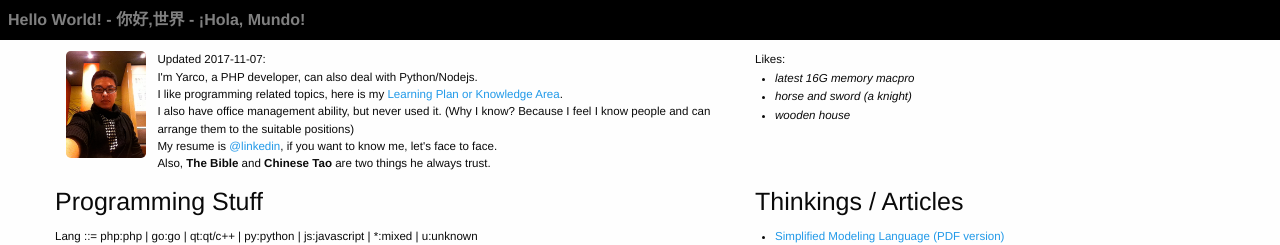
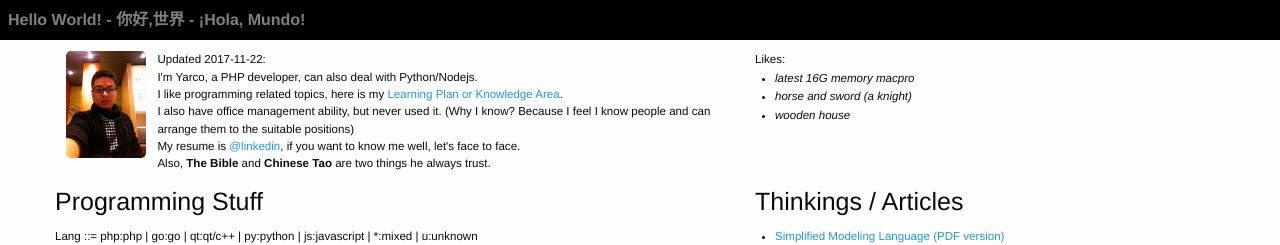
Before and after one commit to yarcowang/yarcowang.github.io, a Jekyll site: the page built from index.html, in a window 1280 px wide. Shown: the top 245 px of the page. Built offline with Jekyll 4.4.1, drawn with Linux system fonts in a browser that asks for light colours.

Commit message:
a bit changed

```diff
--- a/index.html
+++ b/index.html
@@ -4,11 +4,11 @@ layout: page
 		<div class="row">
 			<div class="large-7 columns">
 				<img src="files/myself.jpg" class="float-left" style="width:5rem;margin:0 .7rem 0;border-radius:.3rem" />
-				Updated 2017-11-07:<br />
+				Updated 2017-11-22:<br />
 				I'm Yarco, a PHP developer, can also deal with Python/Nodejs.<br />
 				I like programming related topics, here is my <a href="langs.html">Learning Plan or Knowledge Area</a>.<br />
 				I also have office management ability, but never used it. (Why I know? Because I feel I know people and can arrange them to the suitable positions)<br />
-                My resume is <a href="https://www.linkedin.com/in/yarcowang">@linkedin</a>, if you want to know me, let's face to face.<br />
+                My resume is <a href="https://www.linkedin.com/in/yarcowang">@linkedin</a>, if you want to know me well, let's face to face.<br />
 				Also, <b>The Bible</b> and <b>Chinese Tao</b> are two things he always trust.<br />
 			</div>
 			<div class="large-5 columns">
```
Also changed, not shown: langs_files/images/My  Languages.jpg.
